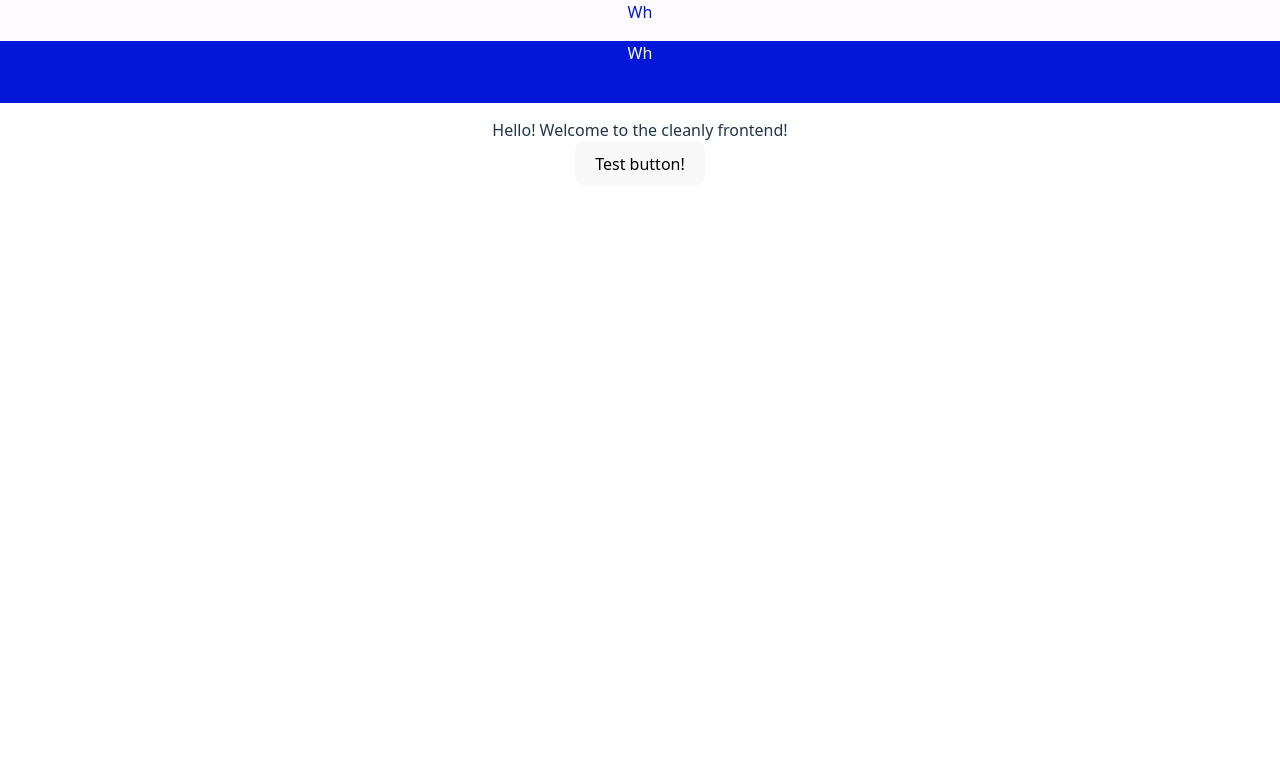
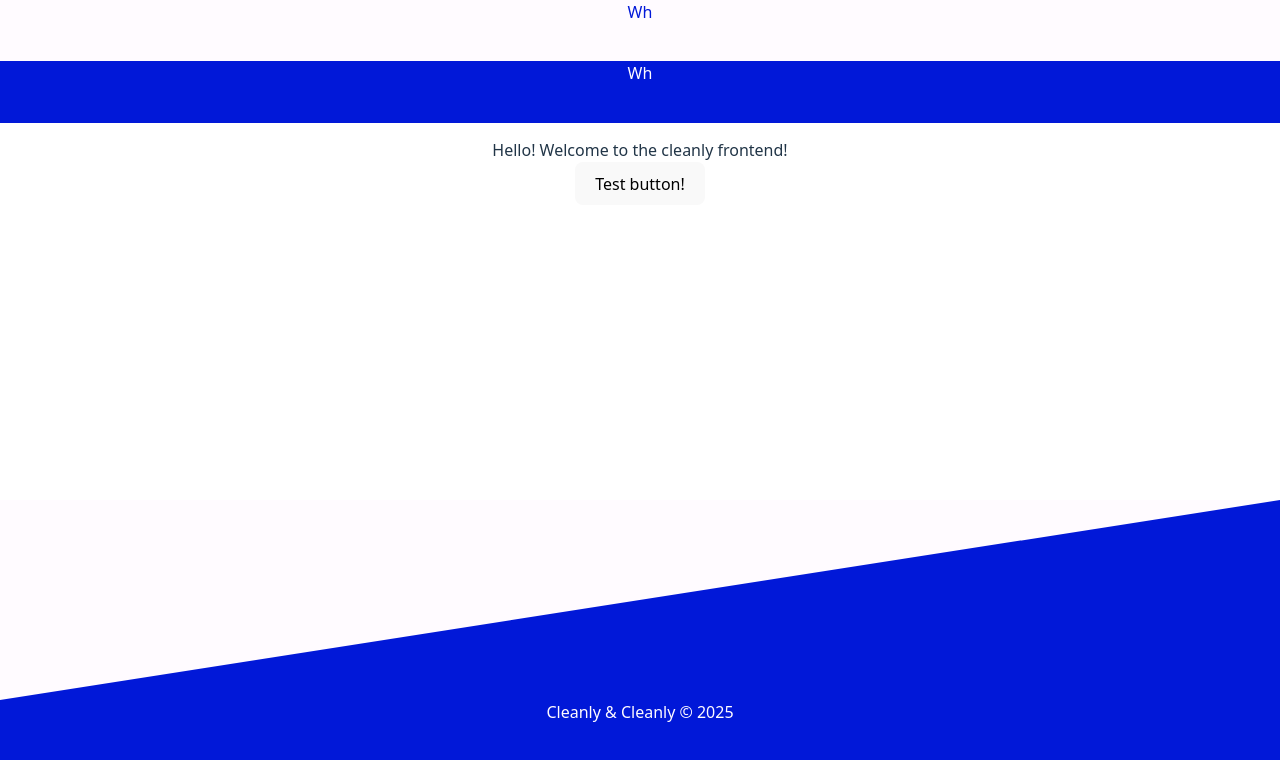
Before and after one commit to Alif-11/cleanly-client, a React (Vite) app: page / in a window 1280 px wide. Shown: the top 760 px of the page. Built offline with nearby package versions, Linux system fonts and the light colour scheme; no server answers.

Commit message:
Updated bottom banner on homepage to resemble a trapezoid that has the service name on it

```diff
--- a/src/App.css
+++ b/src/App.css
@@ -1,7 +1,5 @@
 #root {
   max-width: 100vw;
-  /*margin: 0 auto;
-  padding: 2rem;*/
   text-align: center;
   margin-right: 0px;
 }
@@ -45,13 +43,15 @@
   color: #888;
 }
 
+/* CSS to make the top most navbar white. */
 #persistent-navbar-top {
   width: 100vw;
-  height: 41px;
+  height: 61px;
   background-color: #FFFBFF;
   color: #0118D8;
 }
 
+/* CSS to make the navbar -  below the top, white navbar - blue . */
 #persistent-navbar-bottom {
   width: 100vw;
   background-color: #0118D8;
@@ -59,3 +59,28 @@
   height: 62px;
   margin-bottom: 15px;
 }
+
+/* CSS to make the bottom banner a blue trapezoid. */
+#bottom-banner-triangle {
+  width: 100px;
+  height: 0;
+  background-color: #0118D8;
+  color: #FFFBFF;
+  position: fixed;
+  /* To position the triangle, it may be a good idea to get the rendered
+   * rectangle's height, and use it as the value to bottom.
+   */
+  bottom: 100px;
+  border-bottom: 200px solid transparent;
+  border-left: 100vw solid;
+  border-right: 25px solid transparent;
+}
+
+#bottom-banner-rectangle {
+  width: 100vw;
+  height: 100px;
+  background-color: #0118D8;
+  color: #FFFBFF;
+  position: fixed;
+  bottom: 0;
+}
--- a/src/App.jsx
+++ b/src/App.jsx
@@ -10,9 +10,21 @@ function App() {
 
   return (
     <>
+      {/* persistent-navbar-top is the white navbar at the top of the screen. */}
       <div id="persistent-navbar-top">Wh</div>
+      {/* persistent-navbar-bottom is the blue navbar right below persistent-navbar-top.
+          It contains the buttons for PATRON and RUNNER on the left, and ABOUT US on the right. */}
       <div id="persistent-navbar-bottom">Wh</div>
       <div>Hello! Welcome to the cleanly frontend!</div>
+
+      {/* The space here, between the 'Hello! Welcome to...'
+        * and the '<div id="bottom-banner"...'
+        * is what React will change and shift. Everything else
+        * should be relatively permanent.
+        */}
+
+
+      {/* This is a test method to handle making calls to your API. Postman also is helpful for API testing. */}
       <button onClick={async () => {
         /* originally, you had no method: "POST" here.
         that meant that your fetch call was defaulting the method to "GET".
@@ -29,33 +41,10 @@ function App() {
         })
         console.log("You clicked the 'test button' on the Cleanly HomePage.");
       }}>Test button!</button>
+      <div id="bottom-banner-triangle"></div>
+      <div id="bottom-banner-rectangle">Cleanly & Cleanly &copy; 2025</div>
     </>
   )
-  /*
-  return (
-    <>
-      <div>
-        <a href="https://vite.dev" target="_blank">
-          <img src={viteLogo} className="logo" alt="Vite logo" />
-        </a>
-        <a href="https://react.dev" target="_blank">
-          <img src={reactLogo} className="logo react" alt="React logo" />
-        </a>
-      </div>
-      <h1>Vite + React</h1>
-      <div className="card">
-        <button onClick={() => setCount((count) => count + 1)}>
-          count is {count}
-        </button>
-        <p>
-          Edit <code>src/App.jsx</code> and save to test HMR
-        </p>
-      </div>
-      <p className="read-the-docs">
-        Click on the Vite and React logos to learn more
-      </p>
-    </>
-  )*/
 }
 
 export default App
```
